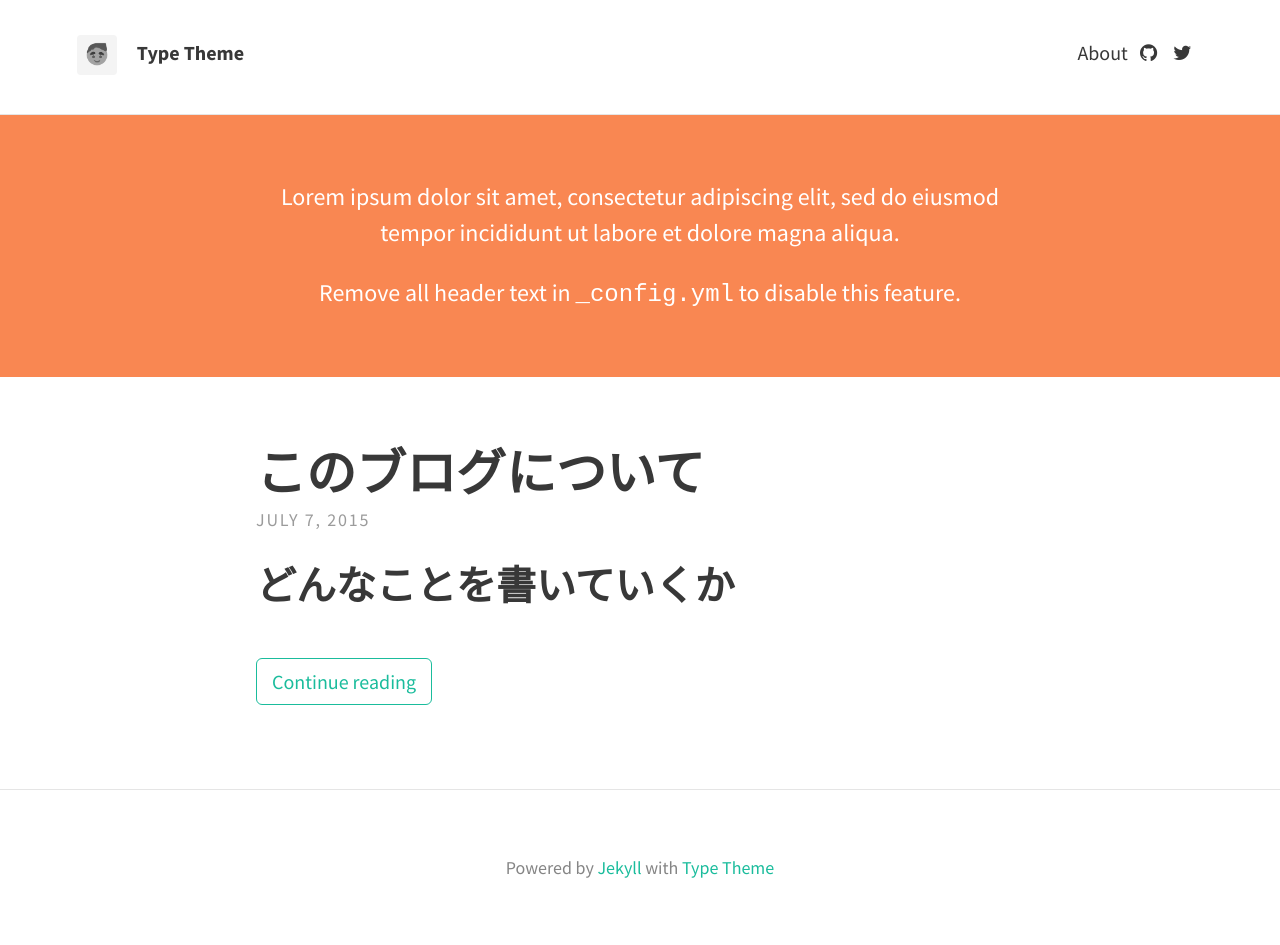
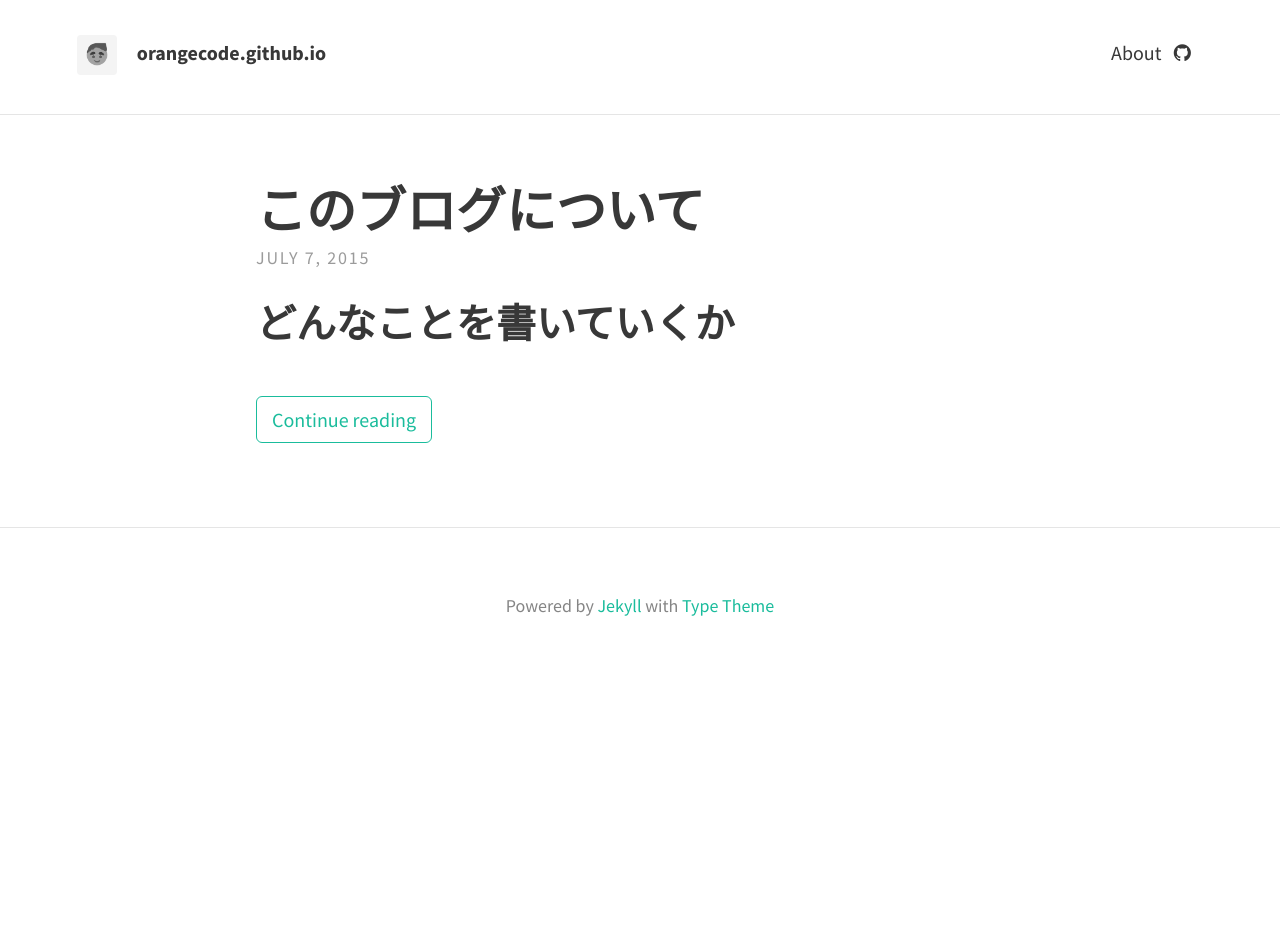
Before and after one commit to Oktasuke/ffa500.github.io, a Jekyll site: the page built from index.html, in a window 1280 px wide. Built offline with Jekyll 4.4.1, drawn with Linux system fonts in a browser that asks for light colours; nearby versions of some CDN libraries; Markdown is read by kramdown in place of the engine named in the settings; the list of posts is cut into pages by our own code; after the commit the page ends 900 px from its top, so only the background shows below that.

Commit message:
fixed _config.yml

```diff
--- a/_config.yml
+++ b/_config.yml
@@ -5,16 +5,13 @@ url: "http://example.com" # the base hostname & protocol for your site
 # THEME-SPECIFIC CONFIGURATION
 theme:
   # Meta
-  title: Type Theme
+  title: orangecode.github.io
   avatar: avatar.png
   gravatar: # Email MD5 hash
   description: "A website with blog posts and pages" # used by search engines
 
   # Header and footer text
-  header_text: >
-     <p>Lorem ipsum dolor sit amet, consectetur adipiscing elit, sed do eiusmod tempor incididunt ut labore et dolore magna aliqua.</p>
-
-     <p>Remove all header text in <code>_config.yml</code> to disable this feature.</p>
+  header_text:
   header_text_feature_image:
   footer_text: >
    Powered by <a href="http://jekyllrb.com">Jekyll</a> with <a href="https://rohanchandra.github.io/project/type/">Type Theme</a>
@@ -27,7 +24,7 @@ theme:
   dribbble:
   facebook:
   flickr:
-  github: "rohanchandra/type-theme"
+  github: "ffa500/ffa500.github.io"
   google_plus:
   instagram:
   linkedin:  # Full URL
@@ -37,7 +34,7 @@ theme:
   stack_exchange:  # Full URL
   steam:
   tumblr:
-  twitter: "twitter"
+  twitter:
   wordpress:
   youtube:
 
@@ -66,7 +63,10 @@ paginate: 5
 paginate_path: "blog/page:num"
 
 # BUILD SETTINGS
-markdown: kramdown
+markdown: redcarpet
+redcarpet:
+    extensions: ["no_intra_emphasis", "fenced_code_blocks", "tables", "hard_wrap", "strikethrough"]
+exclude: [vendor]
 highlighter: pygments
 sass:
   sass_dir: _sass
```
